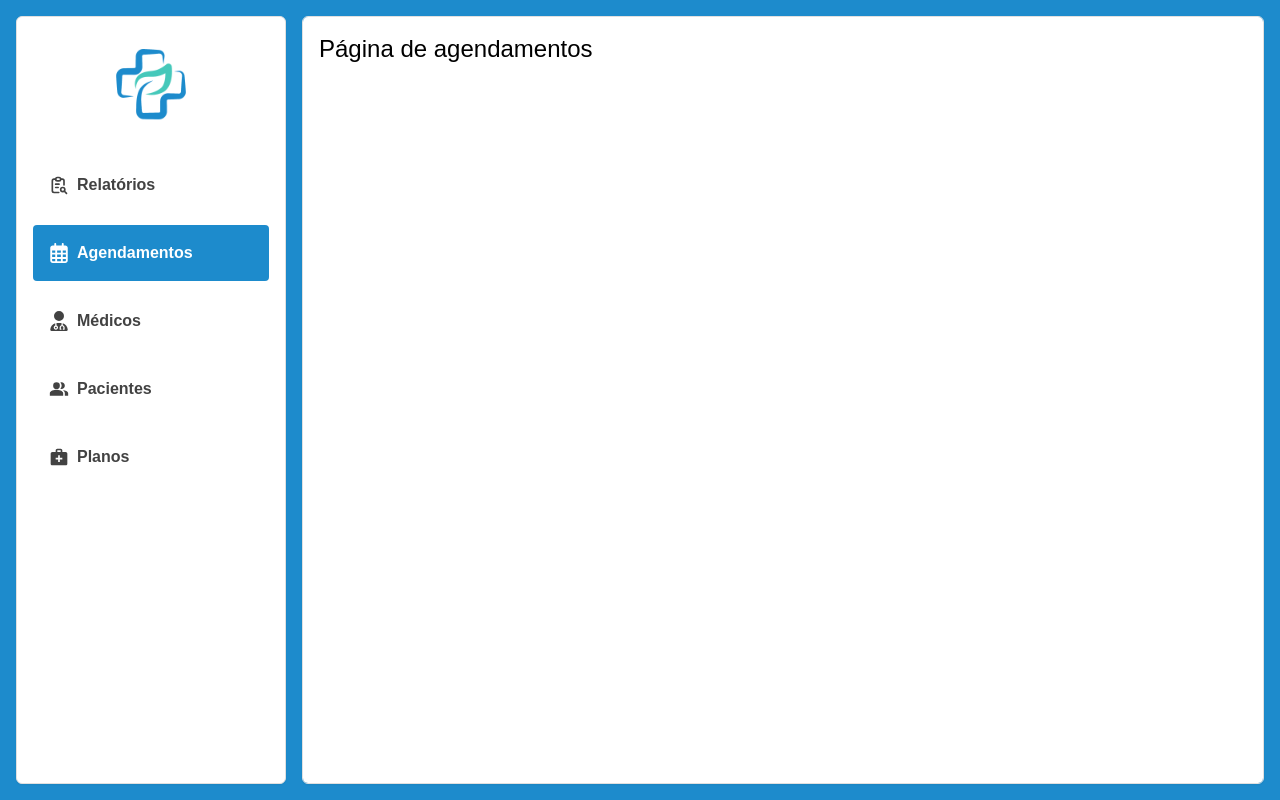
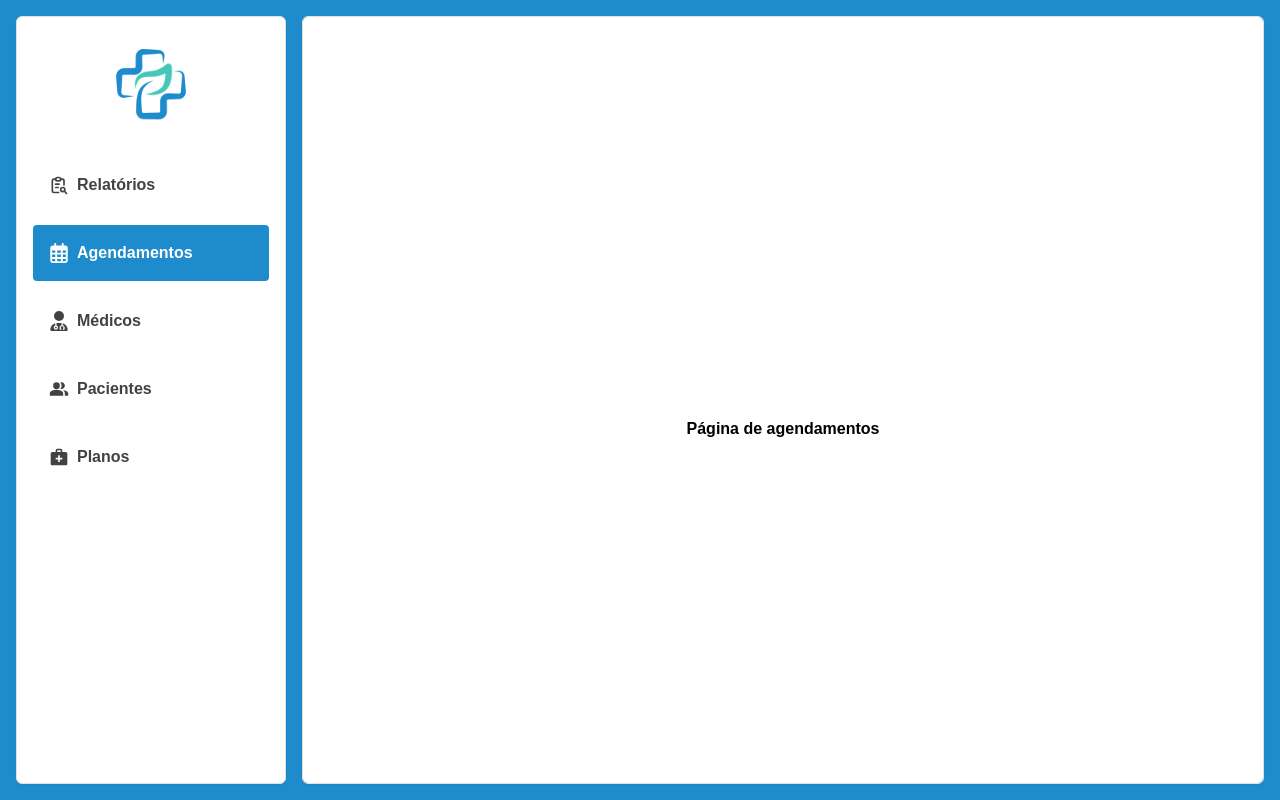
Before and after one commit to adrieeltorres1/clinica-g4, a React (Vite) app: page /agendamentos in a window 1280 px wide. Built offline with nearby package versions, Linux system fonts and the light colour scheme.

Commit message:
Ajustando tailwind

```diff
--- a/src/pages/Agendamentos.jsx
+++ b/src/pages/Agendamentos.jsx
@@ -1,8 +1,9 @@
 const Agendamentos = () => {
     return (
         <>
-            <div className="h-screen flex justfy-center ">
-                <h1 className="text-2xl">Página de agendamentos</h1>
+            <div className="h-screen flex justify-center items-center">
+                <h1 className="font-semibold">Página de agendamentos</h1>
+
             </div>
         </>
     );
--- a/tailwind.config.js
+++ b/tailwind.config.js
@@ -1,6 +1,8 @@
 /** @type {import('tailwindcss').Config} */
-export default {
-   content: ["./src/**/*.{html,js}"],
+module.exports = {
+  content: [
+    "./src/**/*.{js,jsx,ts,tsx}",
+  ],
   theme: {
     extend: {},
   },
```
Lines whose indentation alone changed are shown as unchanged.
